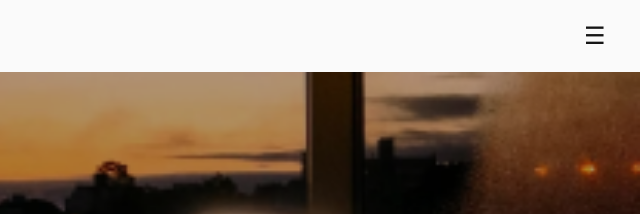
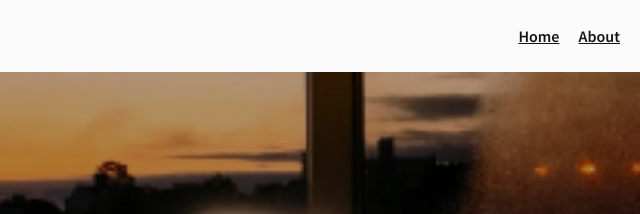
Before and after one commit to Youkwhan/learning-journal, a plain HTML site: page index.html in a window 1280 px wide. Shown: the top 214 px of the page, 640-1280 px from the left. Drawn offline with nearby package versions, Linux system fonts and the light colour scheme.

Commit message:
Fix navbar

```diff
--- a/css/style.css
+++ b/css/style.css
@@ -20,6 +20,7 @@
 
 	--fs-h1: 2rem;
 	--fs-h2: 1.5rem;
+	--fs-h3: 1.25rem
 	--fs-body: 1rem;
 	--fs-footer: 0.75rem;
 }
@@ -198,56 +199,11 @@ header {
 	align-items: center;
 }
 
-/* The sidepanel menu */
-.sidepanel {
-	height: 155px; /* Specify a height */
-	width: 0; /* 0 width - change this with JavaScript */
-	position: fixed; /* Stay in place */
-	z-index: 1; /* Stay on top */
-	top: 0;
-	right: 0;
-	background-color: #111; /* Black*/
-	overflow-x: hidden; /* Disable horizontal scroll */
-	padding-top: 60px; /* Place content 60px from the top */
-	transition: 0.5s; /* 0.5 second transition effect to slide in the sidepanel */
-}
-
-/* The sidepanel links */
-.sidepanel a {
-	padding-left: 1em;
-	text-decoration: none;
-	font-size: var(--fs-body);
-	color: #818181;
-	display: block;
-	transition: 0.3s;
-}
-
-/* When you mouse over the navigation links, change their color */
-.sidepanel a:hover {
-	color: #f1f1f1;
-}
-
-/* Position and style the close button (top right corner) */
-.sidepanel .closebtn {
-	position: absolute;
-	top: 0;
-	right: 25px;
-	font-size: 36px;
-	margin-left: 50px;
-}
-
-/* Style the button that is used to open the sidepanel */
-.openbtn {
-	font-size: var(--fs-h2);
-	cursor: pointer;
-	color: var(--clr-dark);
-	padding: 0.2em 0.6em;
-	border: none;
-	background: transparent;
-}
-
-.openbtn:hover {
-	color: var(--clr-grey);
+.nav > a {
+	text-decoration: underline;
+	margin-left: 1em;
+	font-weight: var(--fw-semi-bold);
+	font-size: var(--fs-h3);
 }
 
 /* intro section */
--- a/index.html
+++ b/index.html
@@ -31,17 +31,11 @@
 				</a>
 			</div>
 			<!-- nav -->
-			<div id="mySidepanel" class="sidepanel">
-				<a href="javascript:void(0)" class="closebtn" onclick="closeNav()"
-					>&times;</a
-				>
-				<hr />
+			<div class="nav">
 				<a class="nav__link" href="./index.html">Home</a>
-				<hr />
+				<!-- <hr /> -->
 				<a class="nav__link" href="./about-me.html">About</a>
 			</div>
-
-			<button class="openbtn" onclick="openNav()">&#9776;</button>
 		</header>
 
 		<!-- hero section -->
```
Also changed, not shown: about-me.html (+2 -8 lines), read-more.html (+2 -8 lines).
